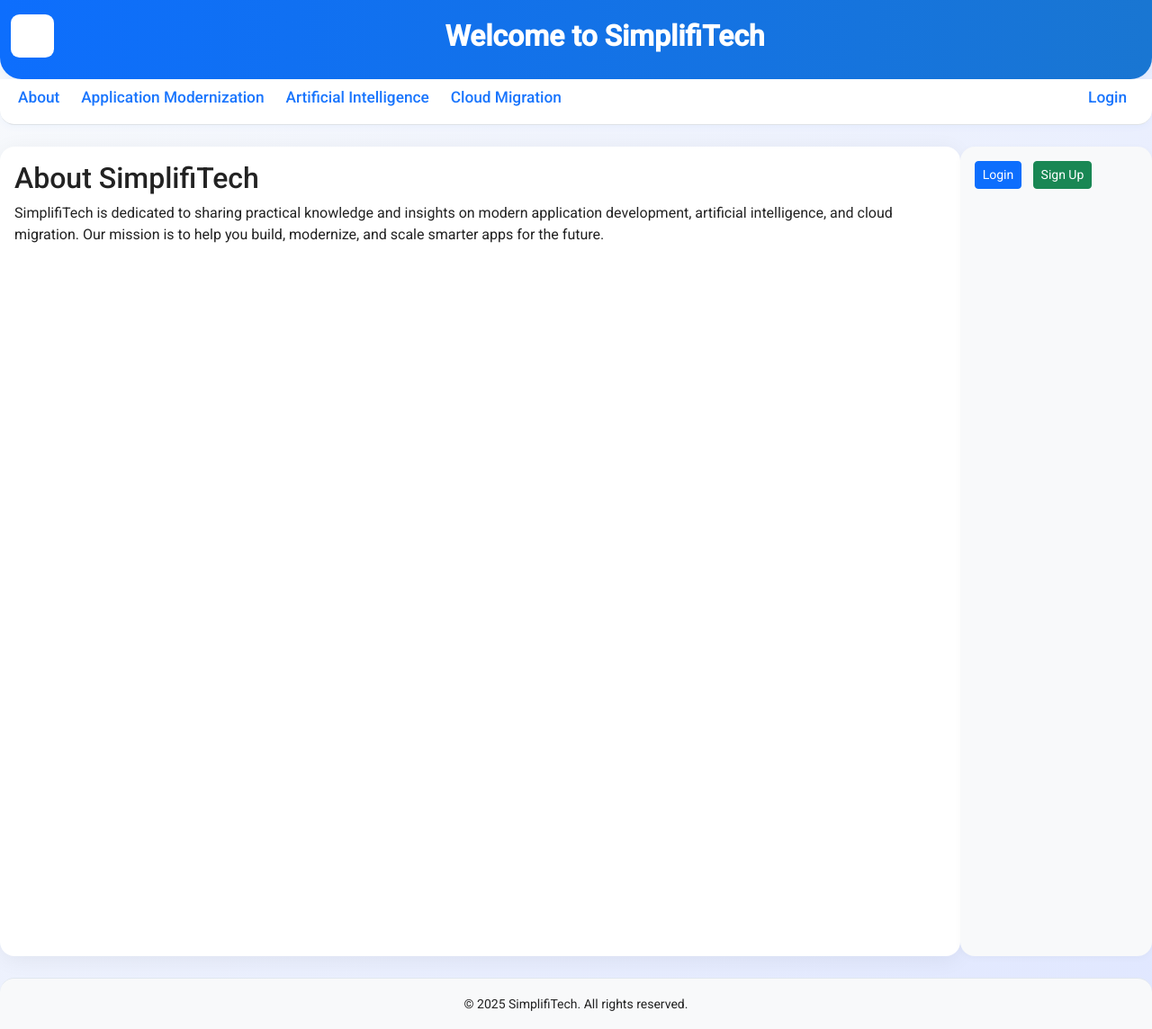
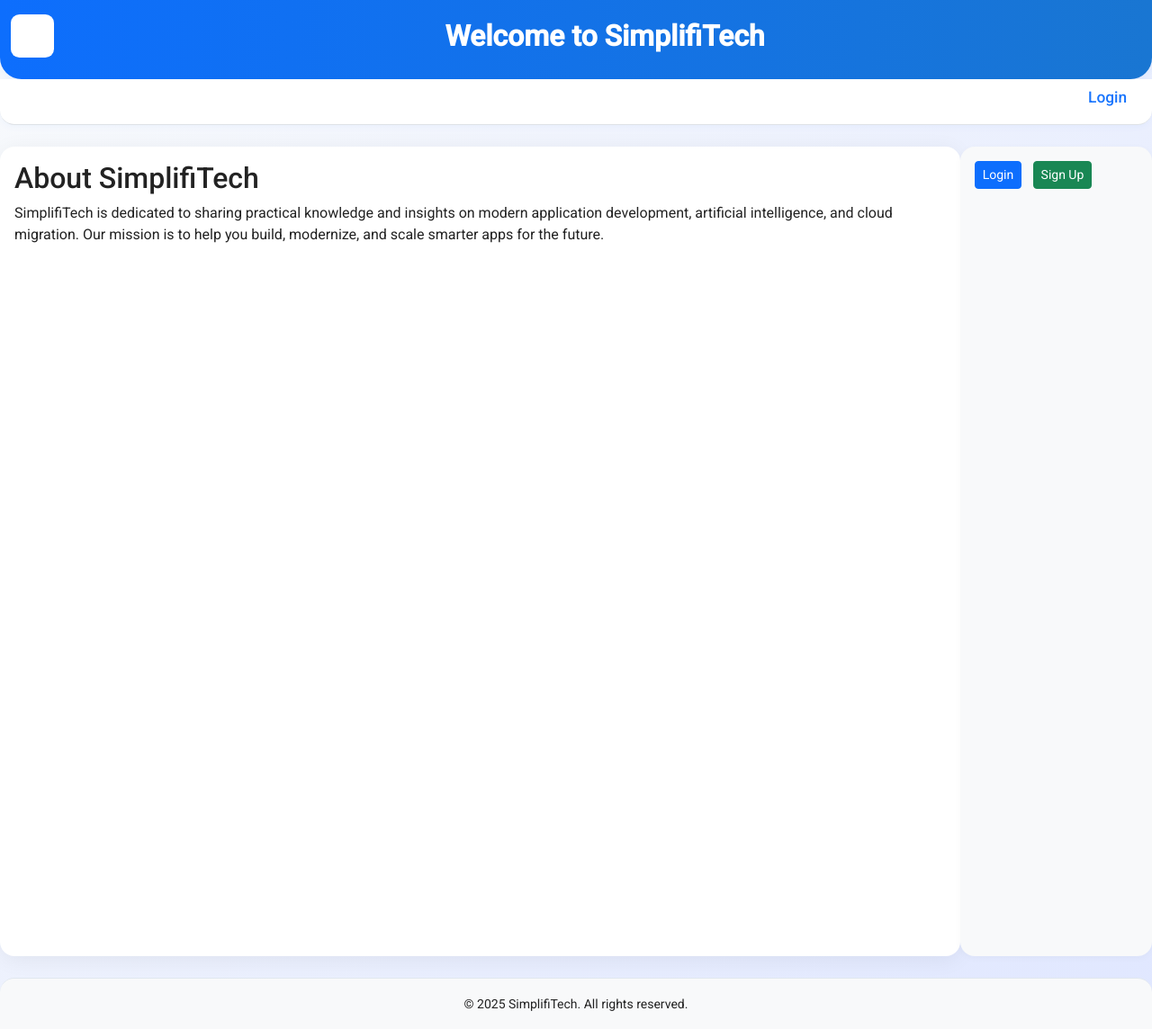
Before and after one commit to Harshadmoregit/SimplifiTech, a Jekyll site: the page built from about.html, in a window 1280 px wide. Shown: the whole page at 90% size. Built offline with Jekyll 4.4.1, drawn with Linux system fonts in a browser that asks for light colours.

```diff
--- a/_includes/header.html
+++ b/_includes/header.html
@@ -10,10 +10,6 @@
 <nav class="main-nav bg-white w-100 border-bottom py-2">
   <div class="container-fluid">
     <div class="d-flex flex-row align-items-center" id="main-nav-links">
-      <a class="nav-link text-primary px-2" href="/about.html">About</a>
-      <a class="nav-link text-primary px-2" href="/categories/application-modernization.html">Application Modernization</a>
-      <a class="nav-link text-primary px-2" href="/categories/artificial-intelligence.html">Artificial Intelligence</a>
-      <a class="nav-link text-primary px-2" href="/categories/cloud-migration.html">Cloud Migration</a>
       <a class="nav-link text-primary px-2 ms-auto" href="/login.html" id="login-link" style="display:none;">Login</a>
       <a class="nav-link text-danger px-2" href="/logout.html" id="logout-link" style="display:none;">Logout</a>
     </div>
--- a/index.html
+++ b/index.html
@@ -2,11 +2,6 @@
 layout: main
 title: Home
 ---
-<script>
-if (!localStorage.getItem('simplifitech_session')) {
-  window.location.href = '/login.html';
-}
-</script>
 <div class="container-fluid">
   <div class="row">
     <aside class="col-md-3 bg-light p-3" style="min-height:80vh; border-radius:1rem 0 0 1rem;">
```
